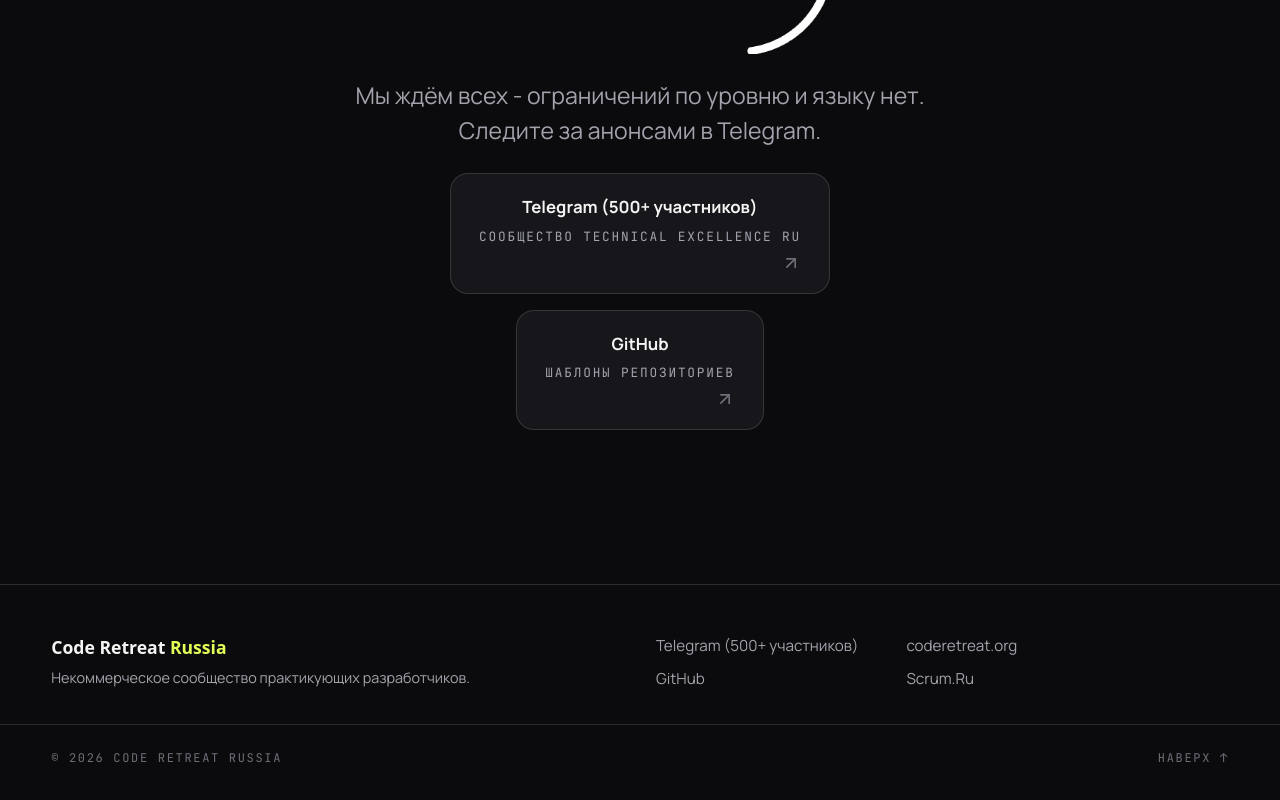
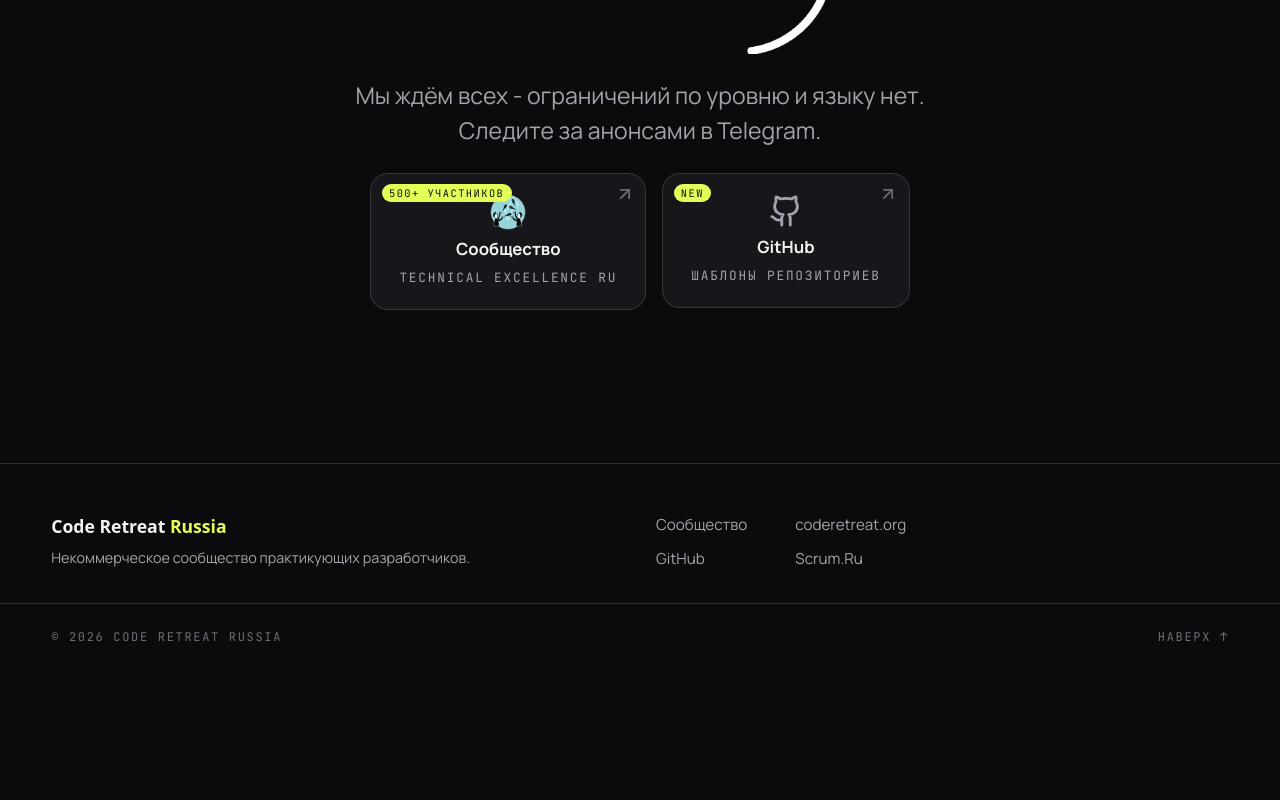
Before and after one commit to Code-Retreat-Russia/code-retreat-russia.github.io, a React (Vite) app: page / in a window 1280 px wide. Shown: the part 11046-11846 px from the top of the page. After the commit the page ends 11726 px from the top, so only its background shows below. Built offline with nearby package versions, Linux system fonts and the light colour scheme; a web font is replaced by a local one.

Commit message:
Добавил иконки сообществ

```diff
--- a/src/components/Finale.tsx
+++ b/src/components/Finale.tsx
@@ -1,7 +1,25 @@
-import { ArrowUpRight } from "lucide-react";
+import { ArrowUpRight, Github } from "lucide-react";
+import type { ReactNode } from "react";
 import { Reveal } from "../animations/Reveal";
 import { finale } from "../data/content";
 import { socialLinks } from "../data/socialLinks";
+import { asset } from "../utils/asset";
+
+/**
+ * Иконки кнопок сообщества: по id ссылки, чтобы данные оставались
+ * чистыми от JSX. GitHub берём из lucide (общий набор иконок сайта),
+ * Telegram — фирменный знак из public/images.
+ */
+const linkIcons: Record<string, ReactNode> = {
+    telegram: (
+        <img
+            src={asset("images/technical-excellence-ru.png")}
+            alt=""
+            aria-hidden="true"
+        />
+    ),
+    github: <Github size={34} aria-hidden="true" />,
+};
 
 /**
  * Финальный блок: без формы и без «купите».
@@ -37,6 +55,14 @@
                                         target="_blank"
                                         rel="noopener noreferrer"
                                     >
+                                        <span className="finale__link-icon">
+                                            {linkIcons[link.id]}
+                                        </span>
+                                        {link.badge ? (
+                                            <span className="finale__link-badge mono">
+                                                {link.badge}
+                                            </span>
+                                        ) : null}
                                         <span className="finale__link-label">
                                             {link.label}
                                         </span>
--- a/src/data/socialLinks.ts
+++ b/src/data/socialLinks.ts
@@ -8,20 +8,24 @@
   label: string;
   hint: string;
   url: string;
+  /** Небольшой счётчик-«бабл» на кнопке (например, число участников). */
+  badge?: string;
 }
 
 export const socialLinks: SocialLink[] = [
   {
     id: 'telegram',
-    label: 'Telegram (500+ участников)',
-    hint: 'сообщество Technical Excellence RU',
+    label: 'Cообщество',
+    hint: 'Technical Excellence RU',
     url: 'https://t.me/technicalexcellenceru',
+    badge: '500+ участников',
   },
   {
     id: 'github',
     label: 'GitHub',
     hint: 'шаблоны репозиториев',
     url: 'https://github.com/code-retreat-russia',
+    badge: 'new',
   },
 ];
 
--- a/src/styles/components.css
+++ b/src/styles/components.css
@@ -1037,6 +1037,7 @@
 }
 
 .finale__link {
+  position: relative;
   display: flex;
   flex-direction: column;
   align-items: center;
@@ -1057,6 +1058,33 @@
   background: rgba(225, 255, 87, 0.04);
 }
 
+.finale__link-icon {
+  display: inline-flex;
+  color: var(--ink-dim);
+  transition: color 0.2s;
+}
+
+.finale__link-icon img {
+  width: 36px;
+  height: 36px;
+  object-fit: contain;
+  border-radius: 8px;
+}
+
+/* «Бабл» с числом участников: левый верхний угол кнопки. */
+.finale__link-badge {
+  position: absolute;
+  top: 0.65rem;
+  left: 0.65rem;
+  padding: 0.15rem 0.45rem;
+  font-size: 0.65rem;
+  line-height: 1.2;
+  white-space: nowrap;
+  color: var(--acid-ink);
+  background: var(--acid);
+  border-radius: 999px;
+}
+
 .finale__link-label {
   font-weight: 700;
   font-size: 1.05rem;
@@ -1067,14 +1095,21 @@
   font-size: 0.8rem;
 }
 
+/* Стрелка «открыть» — в правом верхнем углу, зеркально баблу. */
 .finale__link > svg {
-  align-self: flex-end;
+  position: absolute;
+  top: 0.65rem;
+  right: 0.65rem;
   color: var(--ink-faint);
   transition: color 0.2s, transform 0.3s var(--ease-out);
 }
 
+.finale__link:hover .finale__link-icon,
 .finale__link:hover > svg {
   color: var(--acid);
+}
+
+.finale__link:hover > svg {
   transform: translate(2px, -2px);
 }
 
```
Also changed, not shown: public/images/technical-excellence-ru.png (added).
